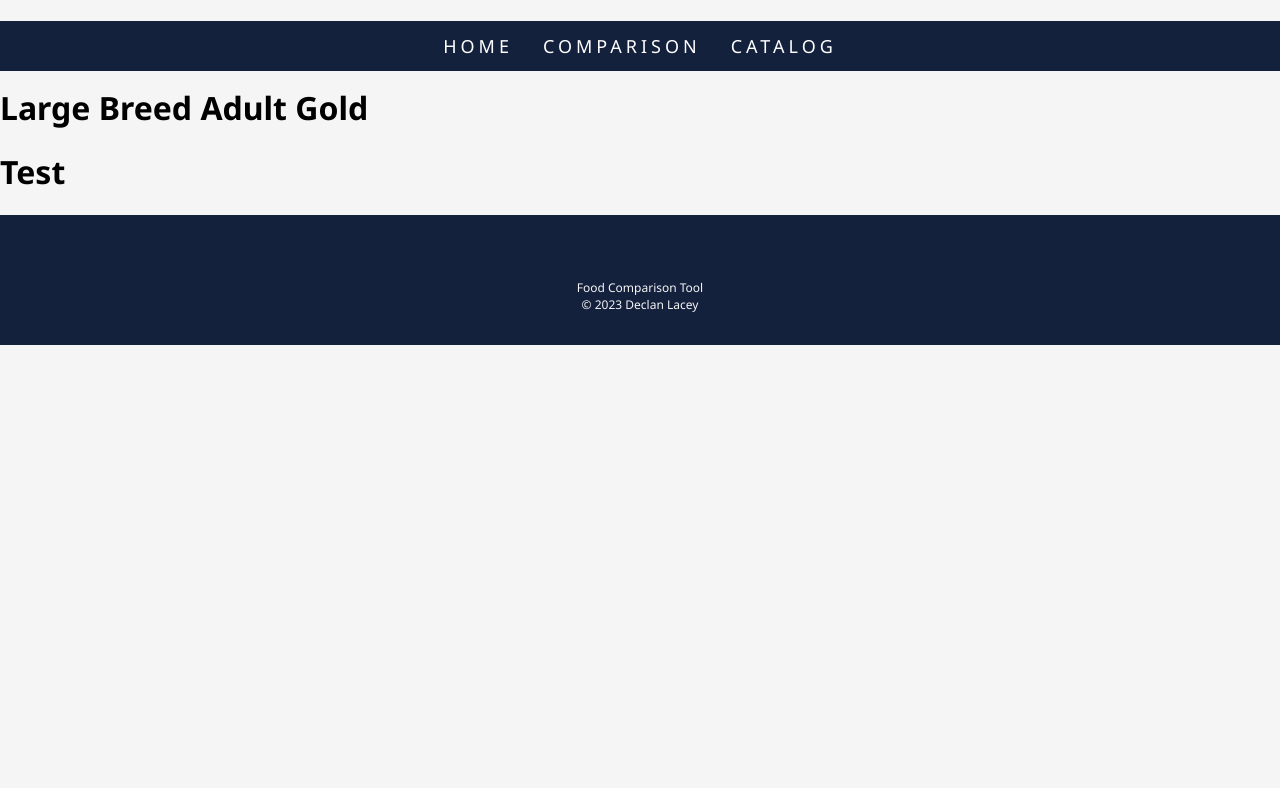
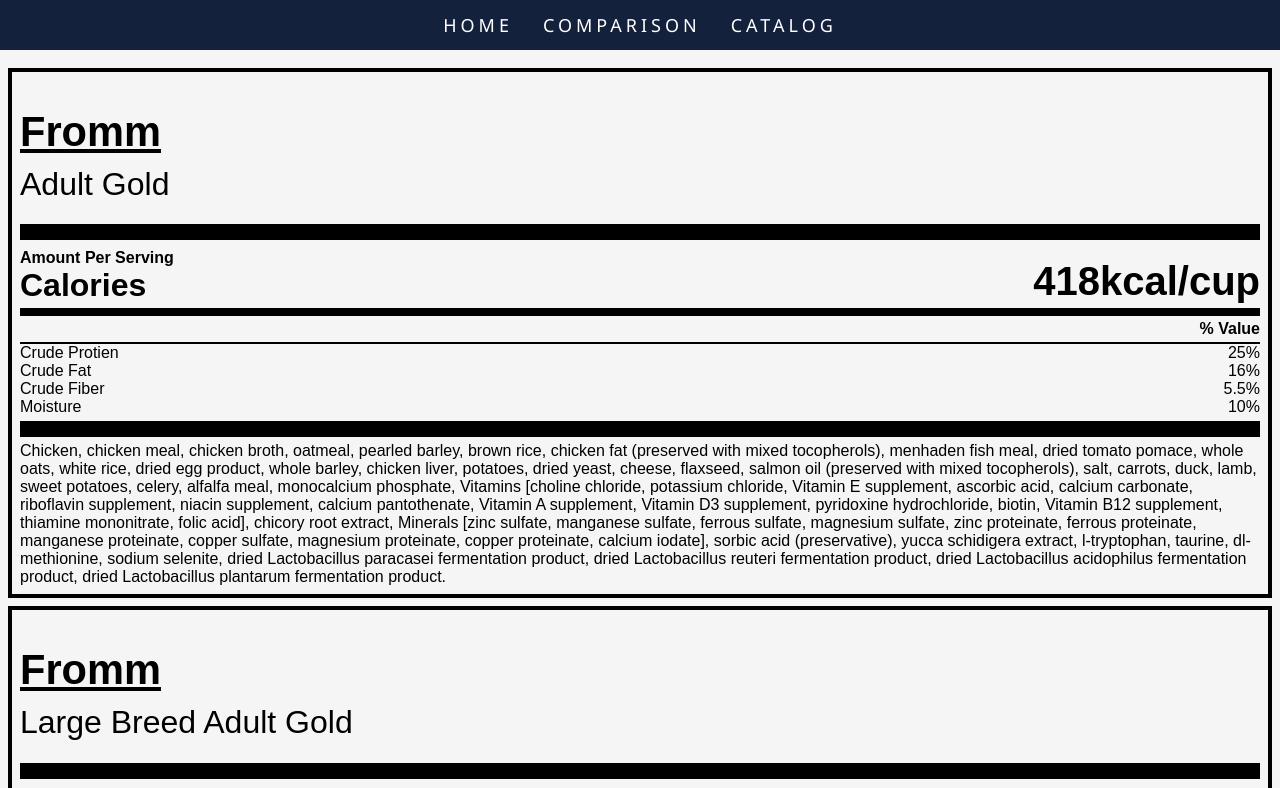
Before and after one commit to DeclanLacey/pet-food-comp, a React (Vite) app: page /food-catalog in a window 1280 px wide. Shown: the top 788 px of the page. Built offline with nearby package versions, Linux system fonts and the light colour scheme.

Commit message:
Plugging in data to allow the brands to be rendered in the catalog section, as well as some small css tweaks

```diff
--- a/src/Catalog.jsx
+++ b/src/Catalog.jsx
@@ -9,17 +9,94 @@
 
 const brands = foodData.map((brand, index) => {
     const productsList = brand.products
+    const brandName = brand.brandName
 
-
-
-    ////////////////////////////////// This is working now! Now you just need to return the
-    ///////////////////////////////// right css (the nutrition label thing with the info plugged in)
+    ///////////// Need to figure out how to sort this data next
 
     function mapProducts() {
         const products = productsList.map((product, index) => {
+            const {name, protein, fat, fiber, moisture, kcal, ingredients} = product
             return (
-                <div>
-                    <h1> {product.name}</h1>
+                <div className="label-one-container">
+                    <div>
+                        <h1 className="main-heading heading brandName"> {brandName}  </h1>
+                        {/* Place brand name above */}
+                        <h1 className="main-heading heading formulaName"> {name}  </h1>
+                        {/* Place formula name above */}
+                    </div>
+                    <div>
+                        <div className="daily-values">
+                            <h2 className="daily-values-heading heading">Daily Values</h2>
+                            <div className="calories">
+                                <div className="heading">Calories</div>
+                                <div className="amount-per-serving">
+                                    <span className="attribute">Amount Per Serving</span>
+                                    {/* Place calorie count here */}
+                                    <span className="value"> {kcal}kcal/cup</span>
+                                </div>
+                            </div>
+                            <div className="percent-daily-value-note">% Value</div>
+                            <ul className="nutrients">
+                                <li className="total-fat">
+
+                                    <div className="total-fat---cr">
+                                        <div className="heading">Crude Protien</div>
+                                        <div className="amount-per-serving">
+                                            {/* Placeholder */}
+                                        </div>
+                                        <div className="percent-daily-value">
+                                            {/* Place protien % here */}
+                                            {protein}%
+                                            <span className="value"></span>
+                                        </div>
+                                    </div>
+
+                                </li>
+                                <li className="cholesterol">
+                                    <div className="heading">Crude Fat</div>
+                                    <div className="amount-per-serving">
+                                        {/* Placeholder */}
+                                    </div>
+                                    <div className="percent-daily-value">
+                                        {/* Place fat % here */}
+                                        {fat}%
+                                        <span className="value"></span>
+                                    </div>
+                                </li>
+                                <li className="sodium">
+                                    <div className="heading">Crude Fiber</div>
+                                    <div className="amount-per-serving">
+                                        {/* Placeholder */}
+                                    </div>
+                                    <div className="percent-daily-value">
+                                        {/* Place fiber % here */}
+                                        {fiber}%
+                                        <span className="value"></span>
+                                    </div>
+                                </li>
+                                <li className="total-carbohydrate">
+                                    <div className="total-carbohydrate---cr">
+                                        <div className="heading">Moisture</div>
+                                        <div className="amount-per-serving">
+                                            {/* Placeholder */}
+                                        </div>
+                                        <div className="percent-daily-value">
+                                            {/* Place moisture % here */}
+                                            {moisture}%
+                                            <span className="value"></span>
+                                        </div>
+                                    </div>
+                                </li>
+
+                            </ul>
+                        </div>
+                        <div className="nutrients-declaration-requirement">
+                            {/* Placeholder */}
+                        </div>
+                    </div>
+                    <div>
+                        <div className="daily-value-note"> {ingredients} </div>
+                    </div>
                 </div>
             )
         })
@@ -31,110 +108,11 @@
             {mapProducts()}
         </div>
     )
-
-    // for (let i = 0; i < productsList.length; i++) {
-    //     const {name, protein, fat, fiber, moisture, kcal, ingredients} = productsList[i]
-    //     // console.log(name)
-    //     //////////////////////////
-    //     /// this works now and shows every food, but for some reason when i return something it skips some of the food
-    //     ///////////////////////////
-    // }
-    // for (let product of productsList) {
-    //     // console.log(product)
-    //     const {name, protein, fat, fiber, moisture, kcal, ingredients} = product
-
-    //     return (
-    //         <div className="label-one-container">
-    //             <div>
-    //                 <h1 className="main-heading heading"> {name}  </h1>
-    //                 {/* Place brand name above */}
-    //                 <h1 className="main-heading heading">  </h1>
-    //                 {/* Place formula name above */}
-    //             </div>
-    //             <div>
-    //                 <div className="daily-values">
-    //                     <h2 className="daily-values-heading heading">Daily Values</h2>
-    //                     <div className="calories">
-    //                         <div className="heading">Calories</div>
-    //                         <div className="amount-per-serving">
-    //                             <span className="attribute">Amount Per Serving</span>
-    //                             {/* Place calorie count here */}
-    //                             <span className="value"> kcal/cup</span>
-    //                         </div>
-    //                     </div>
-    //                     <div className="percent-daily-value-note">% Value</div>
-    //                     <ul className="nutrients">
-    //                         <li className="total-fat">
-
-    //                             <div className="total-fat---cr">
-    //                                 <div className="heading">Crude Protien</div>
-    //                                 <div className="amount-per-serving">
-    //                                     {/* Placeholder */}
-    //                                 </div>
-    //                                 <div className="percent-daily-value">
-    //                                     {/* Place protien % here */}
-    //                                     <span className="value"></span>
-    //                                 </div>
-    //                             </div>
-
-    //                         </li>
-    //                         <li className="cholesterol">
-    //                             <div className="heading">Crude Fat</div>
-    //                             <div className="amount-per-serving">
-    //                                 {/* Placeholder */}
-    //                             </div>
-    //                             <div className="percent-daily-value">
-    //                                 {/* Place fat % here */}
-    //                                 <span className="value"></span>
-    //                             </div>
-    //                         </li>
-    //                         <li className="sodium">
-    //                             <div className="heading">Crude Fiber</div>
-    //                             <div className="amount-per-serving">
-    //                                 {/* Placeholder */}
-    //                             </div>
-    //                             <div className="percent-daily-value">
-    //                                 {/* Place fiber % here */}
-    //                                 <span className="value"></span>
-    //                             </div>
-    //                         </li>
-    //                         <li className="total-carbohydrate">
-    //                             <div className="total-carbohydrate---cr">
-    //                                 <div className="heading">Moisture</div>
-    //                                 <div className="amount-per-serving">
-    //                                     {/* Placeholder */}
-    //                                 </div>
-    //                                 <div className="percent-daily-value">
-    //                                     {/* Place moisture % here */}
-    //                                     <span className="value"></span>
-    //                                 </div>
-    //                             </div>
-    //                         </li>
-
-    //                     </ul>
-    //                 </div>
-    //                 <div className="nutrients-declaration-requirement">
-    //                     {/* Placeholder */}
-    //                 </div>
-    //             </div>
-    //             <div>
-    //                 <div className="daily-value-note">  </div>
-    //             </div>
-    //         </div>
-    //     )
-    // }
 })
-
-
-
-
-
-
-
 
 function Catalog() {
     return (
-        <div>
+        <div className="catalog-container">
             {brands}
         </div>
 
--- a/src/data/food.json
+++ b/src/data/food.json
@@ -4,20 +4,20 @@
         "products": [
             {
                 "name": "Adult Gold",
-                "protein": "25%",
-                "fat": "16%",
-                "fiber": "5.5%",
-                "moisture": "10%",
-                "kcal": "418",
+                "protein": 25,
+                "fat": 16,
+                "fiber": 5.5,
+                "moisture": 10,
+                "kcal": 418,
                 "ingredients": "Chicken, chicken meal, chicken broth, oatmeal, pearled barley, brown rice, chicken fat (preserved with mixed tocopherols), menhaden fish meal, dried tomato pomace, whole oats, white rice, dried egg product, whole barley, chicken liver, potatoes, dried yeast, cheese, flaxseed, salmon oil (preserved with mixed tocopherols), salt, carrots, duck, lamb, sweet potatoes, celery, alfalfa meal, monocalcium phosphate, Vitamins [choline chloride, potassium chloride, Vitamin E supplement, ascorbic acid, calcium carbonate, riboflavin supplement, niacin supplement, calcium pantothenate, Vitamin A supplement, Vitamin D3 supplement, pyridoxine hydrochloride, biotin, Vitamin B12 supplement, thiamine mononitrate, folic acid], chicory root extract, Minerals [zinc sulfate, manganese sulfate, ferrous sulfate, magnesium sulfate, zinc proteinate, ferrous proteinate, manganese proteinate, copper sulfate, magnesium proteinate, copper proteinate, calcium iodate], sorbic acid (preservative), yucca schidigera extract, l-tryptophan, taurine, dl-methionine, sodium selenite, dried Lactobacillus paracasei fermentation product, dried Lactobacillus reuteri fermentation product, dried Lactobacillus acidophilus fermentation product, dried Lactobacillus plantarum fermentation product."
             },
             {
                 "name": "Large Breed Adult Gold",
-                "protein": "23%",
-                "fat": "12%",
-                "fiber": "5.5%",
-                "moisture": "10%",
-                "kcal": "377",
+                "protein": 23,
+                "fat": 12,
+                "fiber": 5.5,
+                "moisture": 10,
+                "kcal": 377,
                 "ingredients": "Chicken, chicken meal, chicken broth, oatmeal, pearled barley, brown rice, white rice, dried tomato pomace, whole oats, whole barley, menhaden fish meal, chicken liver, dried egg product, chicken fat (preserved with mixed tocopherols), potatoes, cheese, flaxseed, salmon oil (preserved with mixed tocopherols), dried yeast, carrots, salt, duck, lamb, sweet potatoes, celery, alfalfa meal, monosodium phosphate, Vitamins [choline chloride, potassium chloride, Vitamin E supplement, ascorbic acid, calcium carbonate, riboflavin supplement, niacin supplement, calcium pantothenate, Vitamin A supplement, Vitamin D3 supplement, pyridoxine hydrochloride, biotin, Vitamin B12 supplement, thiamine mononitrate, folic acid], calcium sulfate, chicory root extract, taurine, Minerals [zinc sulfate, manganese sulfate, ferrous sulfate, magnesium sulfate, zinc proteinate, ferrous proteinate, manganese proteinate, copper sulfate, magnesium proteinate, copper proteinate, calcium iodate], sorbic acid (preservative), yucca schidigera extract, dl-methionine, sodium selenite, l-tryptophan, dried Lactobacillus paracasei fermentation product, dried Lactobacillus reuteri fermentation product, dried Lactobacillus acidophilus fermentation product, dried Lactobacillus plantarum fermentation product."
             }
         ]
--- a/src/index.css
+++ b/src/index.css
@@ -223,6 +223,17 @@
 
 .comp-page-container {
     padding-top: 50px;
+}
+
+.brandName {
+  font-size: 2.6em;
+  text-decoration: underline;
+  margin-bottom: 0px;
+}
+
+.formulaName {
+  margin-top: 10px;
+  font-weight: 400;
 }
 
 .label-one-container {
@@ -484,3 +495,10 @@
     font-size: 2.5em;
     font-weight: bold;
   }
+
+
+/* ///////////////////////// Catalog page styling ////////////////////////////// */
+
+.catalog-container {
+  padding-top: 60px;
+}
```
Also changed, not shown: src/Comp.jsx (+12 -12 lines).
